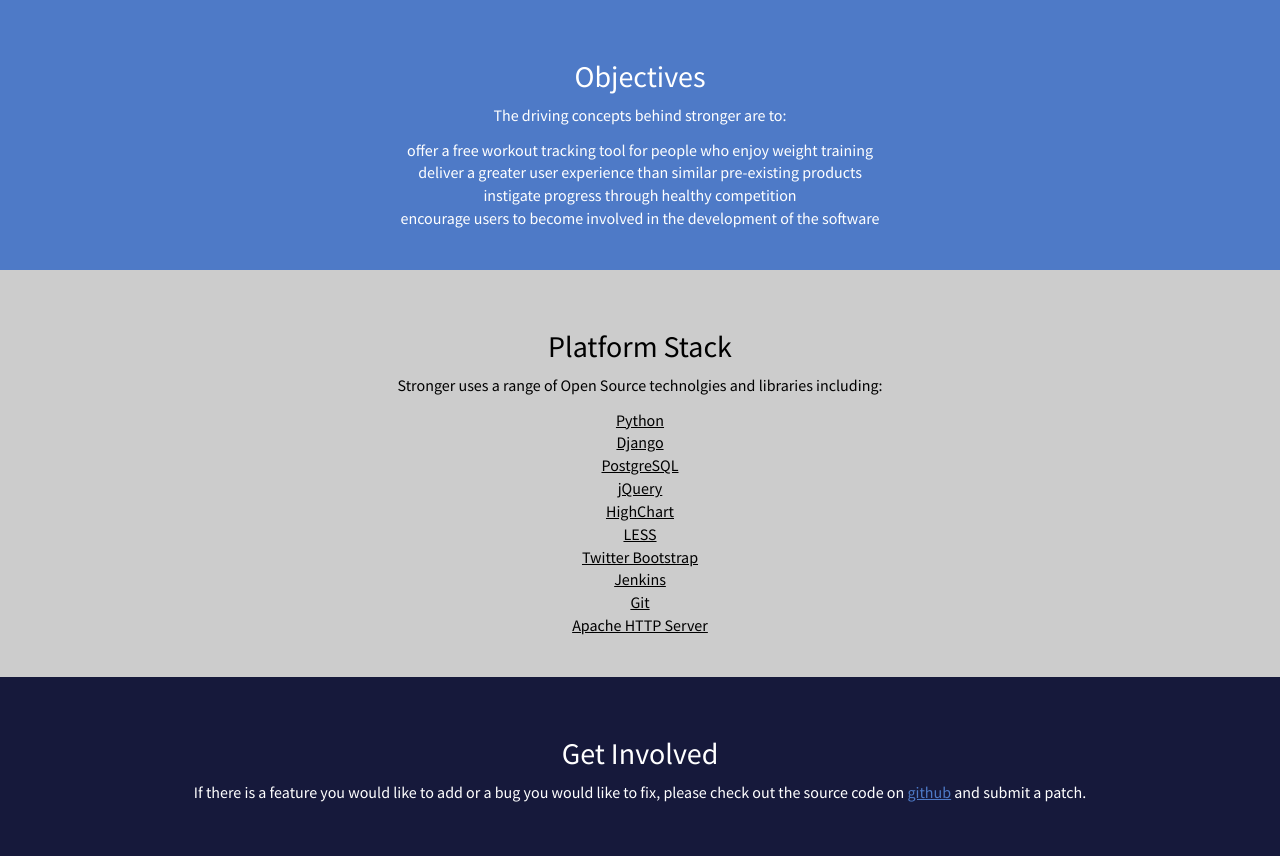
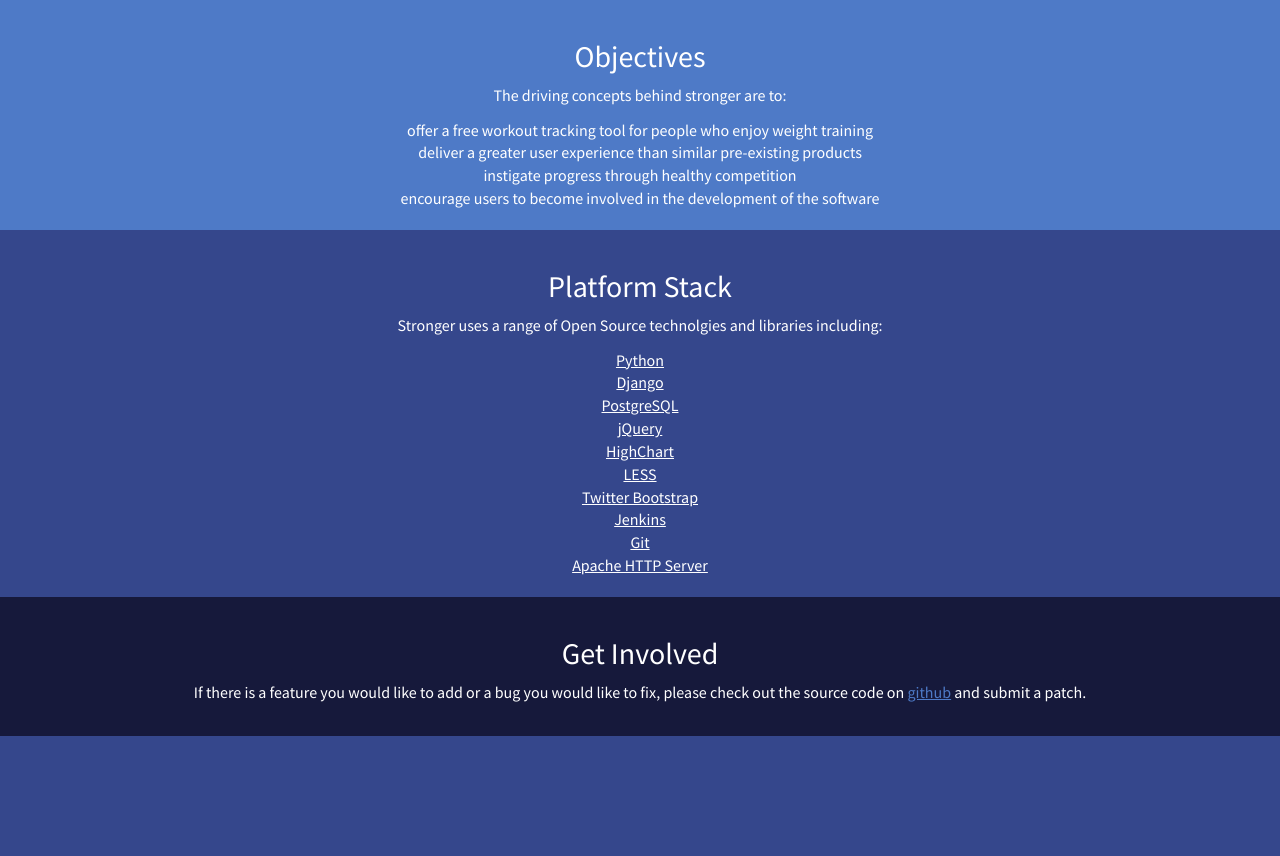
Before and after one commit to dannymilsom/stronger, a Django app: page /about in a window 1280 px wide. Shown: the part 300-1156 px from the top of the page. After the commit the page ends 1036 px from the top, so only its background shows below. Run offline with Django 3.2, Linux system fonts and the light colour scheme; style sheets or scripts are compiled from the project's sources; parts of the project's set-up code (start-up, migrations or seed data) failed here and were passed over; some libraries are stand-ins or nearby versions.

Commit message:
Improvements to the about page
* Use Bootstrap grid system so there is some padding around content
  on smaller viewports
* Removed repetition of text-center class (needed to remove justify property
  from p elements in CSS for this to work).
* Formatted the HTML so it was easier to read
* Changed the styling of some containers on the about page

```diff
--- a/stronger/static/stronger/css/layout.less
+++ b/stronger/static/stronger/css/layout.less
@@ -230,7 +230,6 @@
 
 p {
 	line-height: 1.6;
-	text-align: justify;
 }
 
 .textinput { margin-bottom: 5px; }
@@ -913,9 +912,6 @@
 	h2 {
 		font-weight: 700px;
 	}
-	.container {
-		padding: 40px 0;
-	}
 }
 
 #about-wallpaper {
@@ -927,26 +923,26 @@
 #about-objectives {
 	background-color: @blue3;
 	color: @white;
+	padding: 20px 0;
 }
 
 #about-stack {
-	color: @black;
-
-	h2 {
-		color: @black;
-	}
+	background-color: @blue2;
+	padding: 20px 0;
 
 	a {
-		color: @black;
+		color: @white;
 
 		&:hover {
-			color: @blue3;
+			color: @blue1;
 		}
 	}
 }
 
 #about-involved {
 	background-color: @blue1;
+	padding: 20px 0;
+
 	a {
 		color: @blue3;
 
--- a/stronger/templates/about.html
+++ b/stronger/templates/about.html
@@ -5,13 +5,16 @@
 {% endblock %}
 
 {% block message %}
-  <div id="about">
-    <div id="about-wallpaper">
-    </div>
-    <div id="about-objectives" class="text-center">
+<div id="about" class="text-center">
+
+  <div id="about-wallpaper"></div>
+
+  <div id="about-objectives">
     <div class="container">
+      <div class="row">
+        <div class="col-xs-12">
           <h2>Objectives</h2>
-          <p class="text-center">The driving concepts behind stronger are to:</p>
+          <p>The driving concepts behind stronger are to:</p>
           <ul class="no-bullet-points">
             <li>offer a free workout tracking tool for people who enjoy weight training</li>
             <li>deliver a greater user experience than similar pre-existing products</li>
@@ -20,30 +23,65 @@
           </ul>
         </div>
       </div>
-    <div id="about-stack" class="text-center">
-      <div class="container">
-        <h2>Platform Stack</h2>
-          <p class="text-center">Stronger uses a range of Open Source technolgies and libraries including:</p>
-          <ul class="no-bullet-points">
-            <li><a href="https://www.python.org/" title="Python">Python</a></li>
-            <li><a href="https://www.djangoproject.com/" title="Django">Django</a></li>
-            <li><a href="http://www.postgresql.org/" title="PostgreSQL">PostgreSQL</a></li>
-            <li><a href="http://jquery.com/" title="jQuery">jQuery</a></li>
-            <li><a href="http://www.highcharts.com/" title="Highcharts">HighChart</a></li>
-            <li><a href="http://lesscss.org/" title="Less">LESS</a></li>
-            <li><a href="http://getbootstrap.com/" title="Twitter Bootstrap">Twitter Bootstrap</a></li>
-            <li><a href="http://jenkins-ci.org/" title="Jenkins">Jenkins</a></li>
-            <li><a href="http://git-scm.com/" title="Git">Git</a></li>
-            <li><a href="http://httpd.apache.org/" title="Apache HTTP Server">Apache HTTP Server</a></li>
-          </li>
     </div>
   </div>
-    <div id="about-involved" class="text-center">
+
+  <div id="about-stack">
     <div class="container">
-        <h2>Get Involved</h2>
-        <p class="text-center">If there is a feature you would like to add or a bug you would like to fix, please
-           check out the source code on <a href="{{GITHUB_URL}}">github</a> and submit a patch.</p>
+      <div class="row">
+        <div class="col-xs-12">
+          <h2>Platform Stack</h2>
+          <p>Stronger uses a range of Open Source technolgies and libraries including:</p>
+          <ul class="no-bullet-points">
+            <li>
+              <a href="https://www.python.org/" title="Python">Python</a>
+            </li>
+            <li>
+              <a href="https://www.djangoproject.com/" title="Django">Django</a>
+            </li>
+            <li>
+              <a href="http://www.postgresql.org/" title="PostgreSQL">PostgreSQL</a>
+            </li>
+            <li>
+              <a href="http://jquery.com/" title="jQuery">jQuery</a>
+            </li>
+            <li>
+              <a href="http://www.highcharts.com/" title="Highcharts">HighChart</a>
+            </li>
+            <li>
+              <a href="http://lesscss.org/" title="Less">LESS</a>
+            </li>
+            <li>
+              <a href="http://getbootstrap.com/" title="Twitter Bootstrap">Twitter Bootstrap</a>
+            </li>
+            <li>
+              <a href="http://jenkins-ci.org/" title="Jenkins">Jenkins</a>
+            </li>
+            <li>
+              <a href="http://git-scm.com/" title="Git">Git</a>
+            </li>
+            <li>
+              <a href="http://httpd.apache.org/" title="Apache HTTP Server">Apache HTTP Server</a>
+            </li>
+          </ul>
         </div>
       </div>
     </div>
+  </div>
+
+  <div id="about-involved">
+    <div class="container">
+      <div class="row">
+        <div class="col-xs-12">
+          <h2>Get Involved</h2>
+          <p>If there is a feature you would like to add
+            or a bug you would like to fix, please check out the source code
+            on <a href="{{GITHUB_URL}}">github</a> and submit a patch.
+          </p>
+        </div>
+      </div>
+    </div>
+  </div>
+
+</div>
 {% endblock %}
```
Lines whose indentation alone changed are shown as unchanged.
